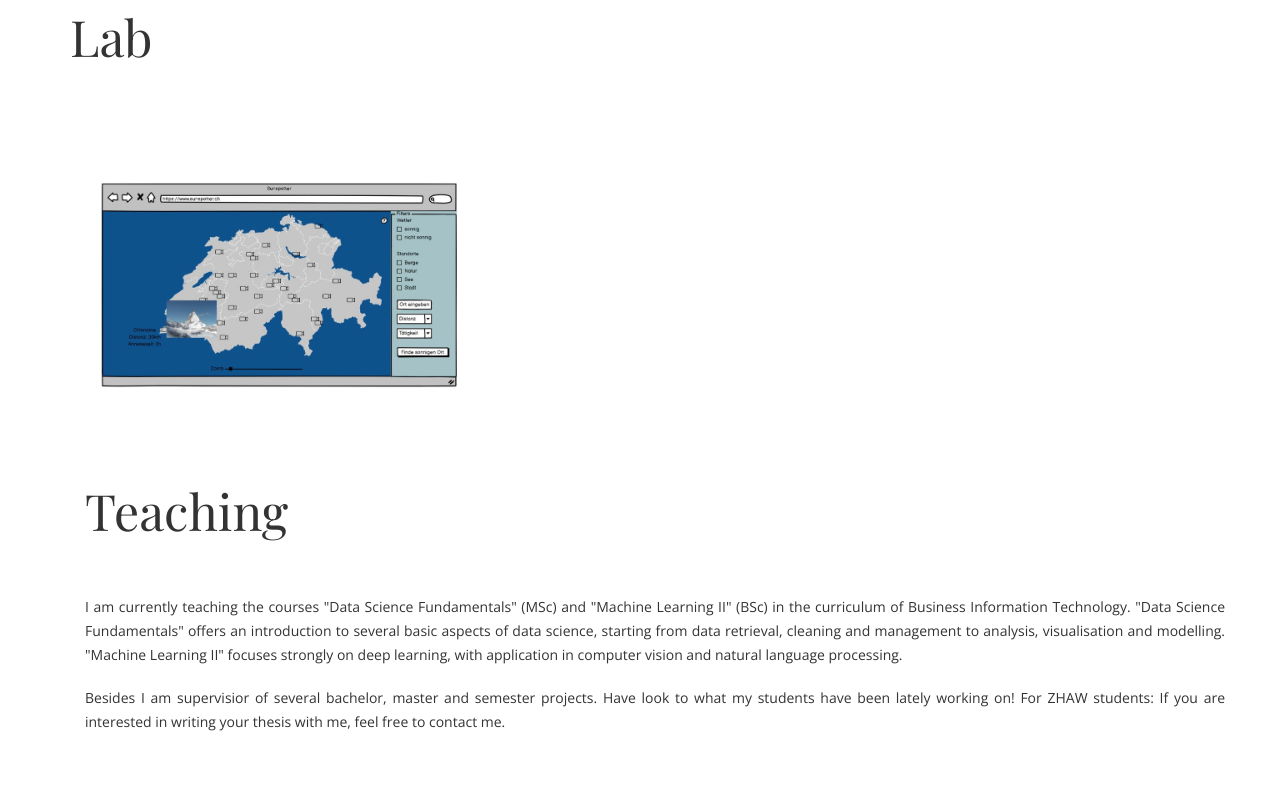
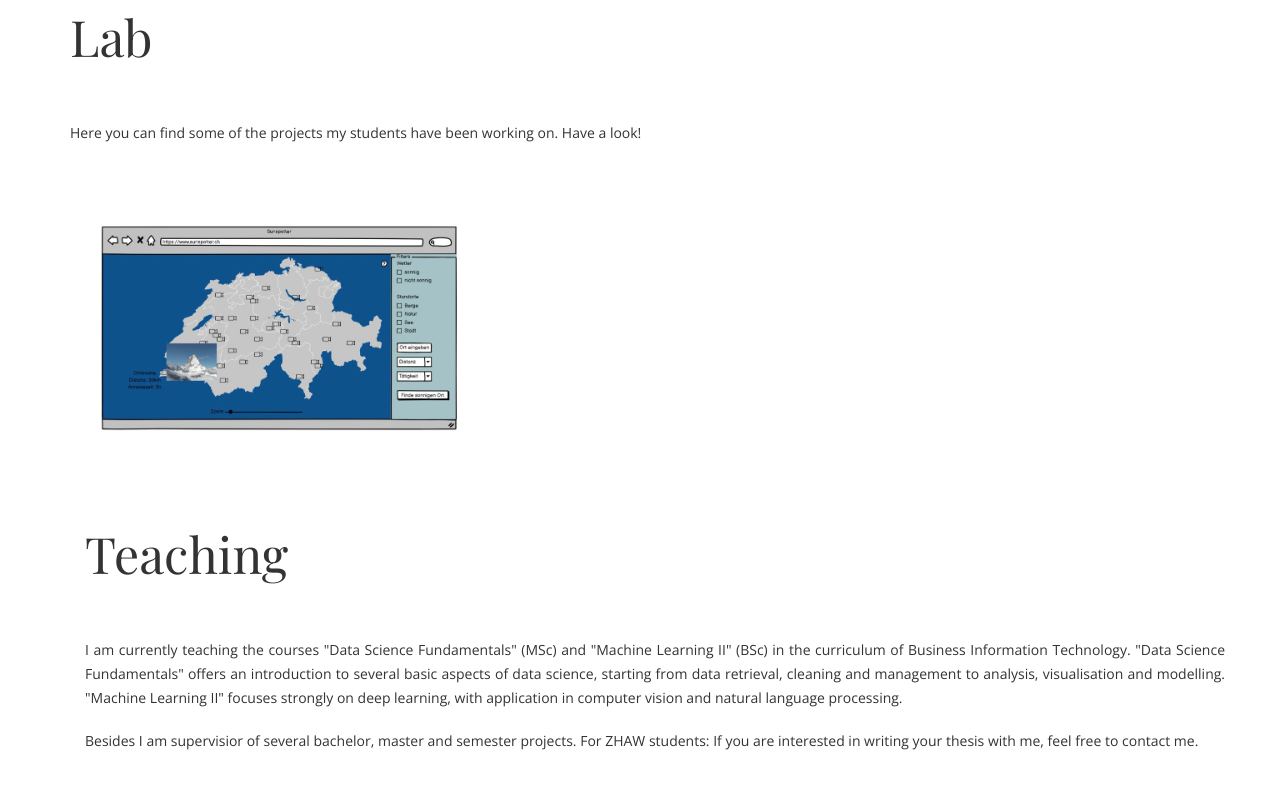
Before and after one commit to gavagnin/gavagnin.github.io, a plain HTML site: page index.html in a window 1280 px wide. Shown: the part 1840-2640 px from the top of the page. Drawn offline with nearby package versions, Linux system fonts and the light colour scheme; a web font is replaced by a local one.

Commit message:
updating lab description

```diff
--- a/index.html
+++ b/index.html
@@ -151,6 +151,11 @@
     <div class="section" id="lab">
 
     <h1 class="size-50">Lab</h1> <br>
+
+    <p style="text-align: justify;margin-bottom:0.5cm;">
+        Here you can find some of the projects my students have been working on. Have a look!
+     </p>
+
     <div class="section" id="lab">
         <div class="container">
 
@@ -189,7 +194,7 @@
                     "Machine Learning II" focuses strongly on deep learning, with application in computer vision and natural language processing.
                  </p>
                  <p style="text-align: justify;margin-bottom:0.5cm;">
-                    Besides I am supervisior of several bachelor, master and semester projects. Have look to what my students have been lately working on!
+                    Besides I am supervisior of several bachelor, master and semester projects.
                     For ZHAW students: If you are interested in writing your thesis with me, feel free to contact me.
                 </p>
 
```
